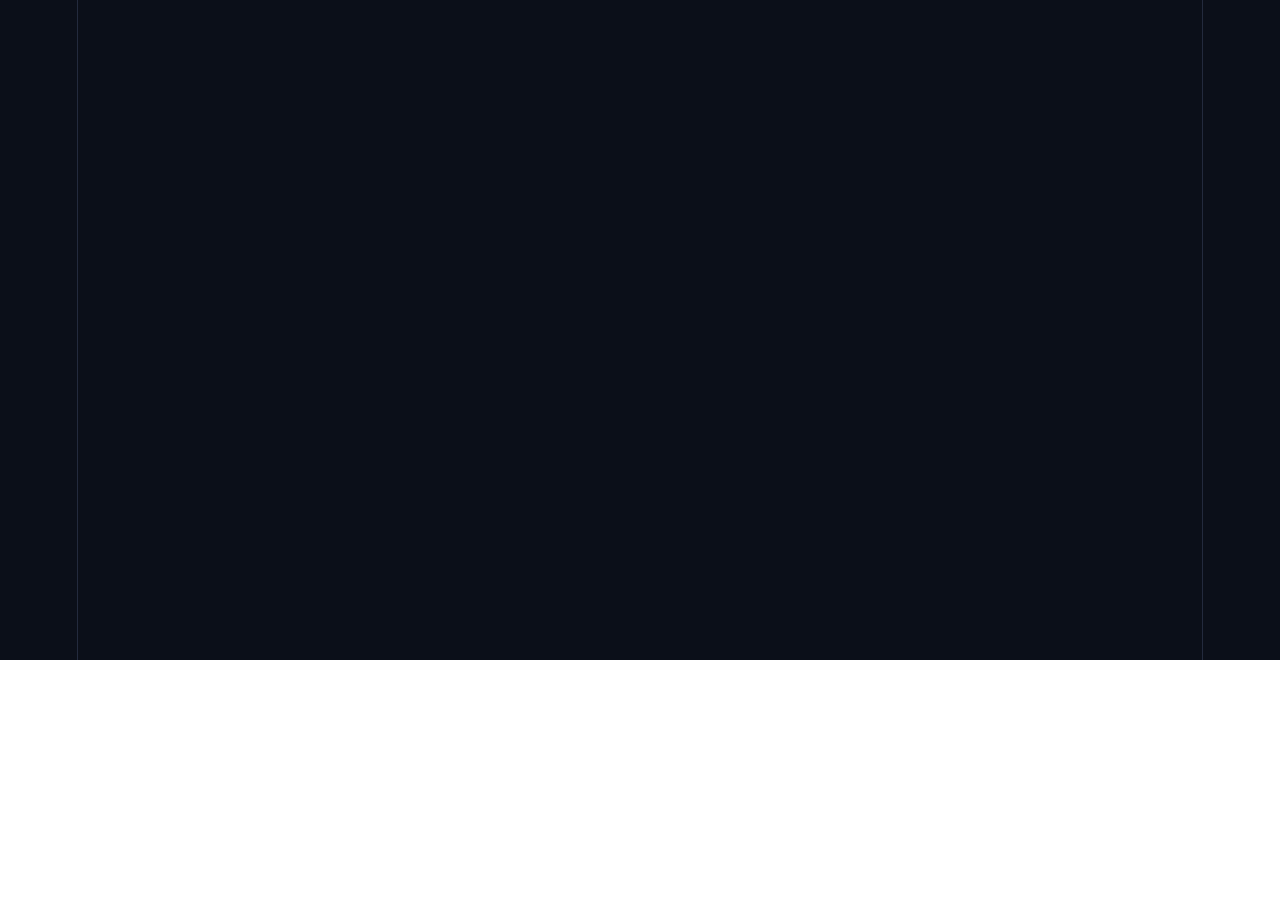
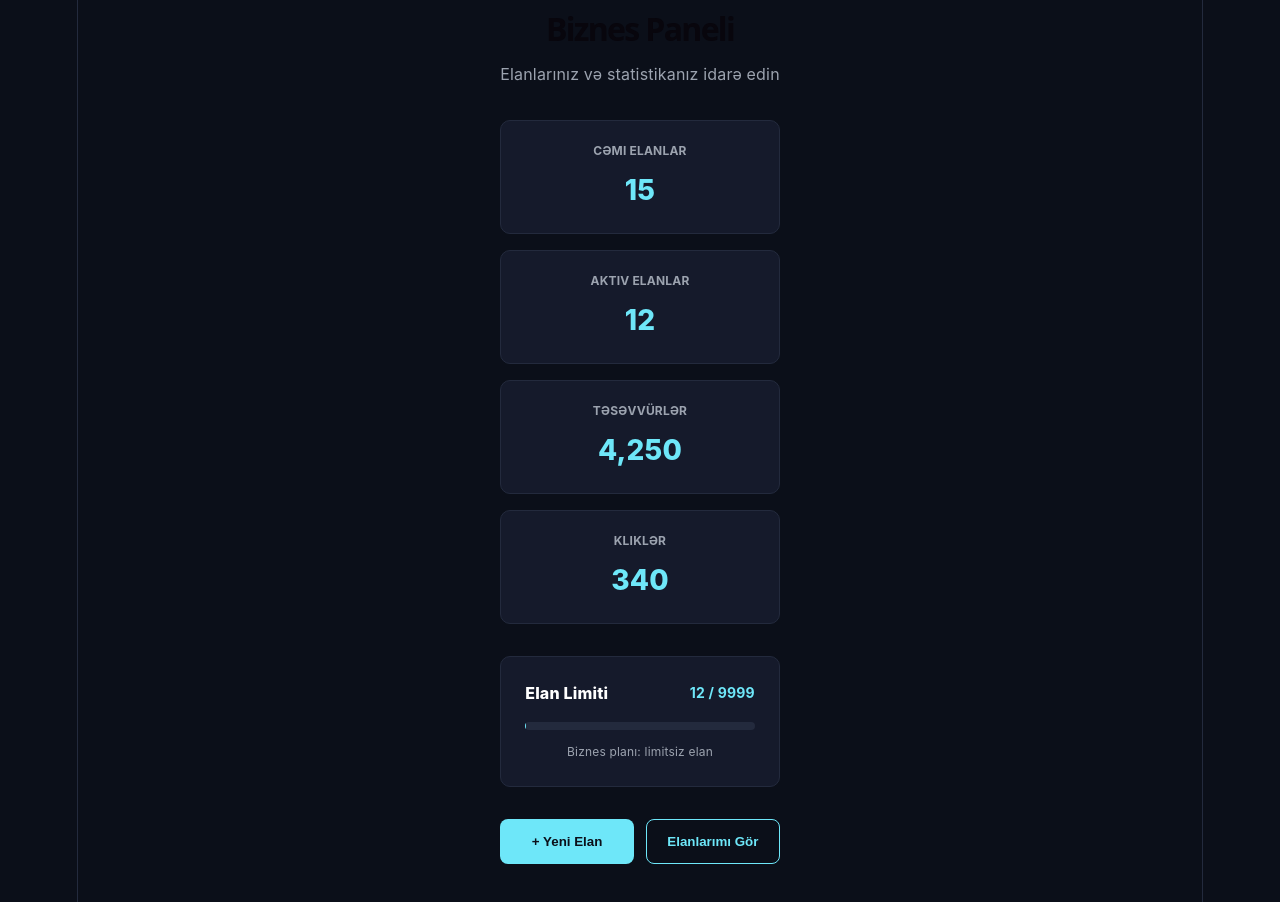
Before and after one commit to CavadJava/autopulse, a React (Vite) app: page /business in a window 1280 px wide. Shown: the part 140-1042 px from the top of the page. Before the commit the page ends 800 px from the top, so only its background shows below. Built offline with nearby package versions, Linux system fonts and the light colour scheme.

Commit message:
feat: add Business Dashboard with mock stats and usage meter
Co-Authored-By: Claude Sonnet 5 <noreply@anthropic.com>

```diff
--- /dev/null
+++ b/src/components/BusinessDashboard.module.css
@@ -0,0 +1,137 @@
+.dashboard {
+  background: var(--bg-primary);
+  padding: 40px;
+  max-width: 900px;
+  margin: 0 auto;
+}
+
+.dashboard h1 {
+  font-size: 32px;
+  font-weight: 800;
+  margin-bottom: 8px;
+}
+
+.subtitle {
+  color: var(--text-secondary);
+  font-size: 16px;
+  margin-bottom: 32px;
+}
+
+.statsGrid {
+  display: grid;
+  grid-template-columns: repeat(auto-fit, minmax(180px, 1fr));
+  gap: 16px;
+  margin-bottom: 32px;
+}
+
+.card {
+  background: var(--bg-secondary);
+  border: 1px solid var(--border);
+  border-radius: var(--radius-lg);
+  padding: 20px;
+}
+
+.label {
+  font-size: 12px;
+  color: var(--text-secondary);
+  text-transform: uppercase;
+  font-weight: 700;
+  margin-bottom: 8px;
+}
+
+.value {
+  font-size: 28px;
+  font-weight: 800;
+  color: var(--accent);
+}
+
+.usageCard {
+  background: var(--bg-secondary);
+  border: 1px solid var(--border);
+  border-radius: var(--radius-lg);
+  padding: 24px;
+  margin-bottom: 32px;
+}
+
+.usageHeader {
+  display: flex;
+  justify-content: space-between;
+  align-items: center;
+  margin-bottom: 16px;
+}
+
+.usageHeader h3 {
+  font-size: 16px;
+  font-weight: 800;
+}
+
+.usageText {
+  font-size: 14px;
+  color: var(--accent);
+  font-weight: 700;
+}
+
+.progressBar {
+  width: 100%;
+  height: 8px;
+  background: var(--border);
+  border-radius: 4px;
+  overflow: hidden;
+  margin-bottom: 12px;
+}
+
+.progress {
+  height: 100%;
+  background: var(--accent);
+  transition: width 0.3s;
+}
+
+.usageNote {
+  font-size: 12px;
+  color: var(--text-secondary);
+}
+
+.actions {
+  display: grid;
+  grid-template-columns: 1fr 1fr;
+  gap: 12px;
+}
+
+.primaryBtn,
+.secondaryBtn {
+  padding: 14px 20px;
+  border-radius: var(--radius);
+  font-weight: 700;
+  border: none;
+  cursor: pointer;
+  transition: all 0.2s;
+}
+
+.primaryBtn {
+  background: var(--accent);
+  color: var(--bg-primary);
+}
+
+.primaryBtn:hover {
+  opacity: 0.9;
+}
+
+.secondaryBtn {
+  background: transparent;
+  border: 1px solid var(--accent);
+  color: var(--accent);
+}
+
+.secondaryBtn:hover {
+  background: rgba(110, 231, 249, 0.1);
+}
+
+@media (max-width: 768px) {
+  .dashboard {
+    padding: 20px;
+  }
+
+  .actions {
+    grid-template-columns: 1fr;
+  }
+}
--- /dev/null
+++ b/src/components/BusinessDashboard.tsx
@@ -0,0 +1,57 @@
+import styles from './BusinessDashboard.module.css';
+
+export default function Dashboard() {
+  const stats = {
+    totalListings: 15,
+    activeListings: 12,
+    limit: 9999,
+    impressions: 4250,
+    clicks: 340,
+  };
+
+  const usagePercent = (stats.activeListings / stats.limit) * 100;
+
+  return (
+    <div className={styles.dashboard}>
+      <h1>Biznes Paneli</h1>
+      <p className={styles.subtitle}>Elanlarınız və statistikanız idarə edin</p>
+
+      <div className={styles.statsGrid}>
+        <div className={styles.card}>
+          <div className={styles.label}>Cəmi Elanlar</div>
+          <div className={styles.value}>{stats.totalListings}</div>
+        </div>
+        <div className={styles.card}>
+          <div className={styles.label}>Aktiv Elanlar</div>
+          <div className={styles.value}>{stats.activeListings}</div>
+        </div>
+        <div className={styles.card}>
+          <div className={styles.label}>Təsəvvürlər</div>
+          <div className={styles.value}>{stats.impressions.toLocaleString()}</div>
+        </div>
+        <div className={styles.card}>
+          <div className={styles.label}>Kliklər</div>
+          <div className={styles.value}>{stats.clicks.toLocaleString()}</div>
+        </div>
+      </div>
+
+      <div className={styles.usageCard}>
+        <div className={styles.usageHeader}>
+          <h3>Elan Limiti</h3>
+          <span className={styles.usageText}>
+            {stats.activeListings} / {stats.limit}
+          </span>
+        </div>
+        <div className={styles.progressBar}>
+          <div className={styles.progress} style={{ width: `${Math.min(usagePercent, 100)}%` }} />
+        </div>
+        <p className={styles.usageNote}>Biznes planı: limitsiz elan</p>
+      </div>
+
+      <div className={styles.actions}>
+        <button className={styles.primaryBtn}>+ Yeni Elan</button>
+        <button className={styles.secondaryBtn}>Elanlarımı Gör</button>
+      </div>
+    </div>
+  );
+}
--- a/src/pages/BusinessDashboard.tsx
+++ b/src/pages/BusinessDashboard.tsx
@@ -1,3 +1,5 @@
-export default function BusinessDashboard() {
-  return <div style={{padding: 40}}>BusinessDashboard page (placeholder)</div>;
+import Dashboard from '../components/BusinessDashboard';
+
+export default function BusinessDashboardPage() {
+  return <Dashboard />;
 }
```
